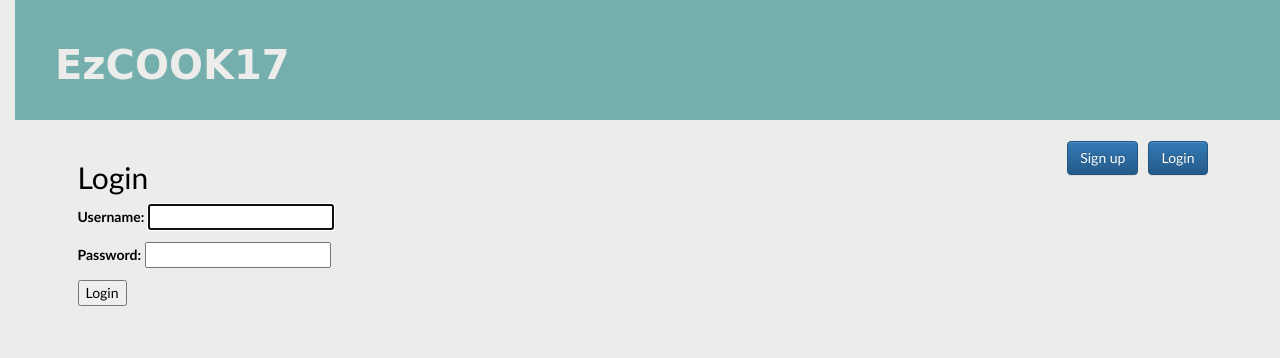
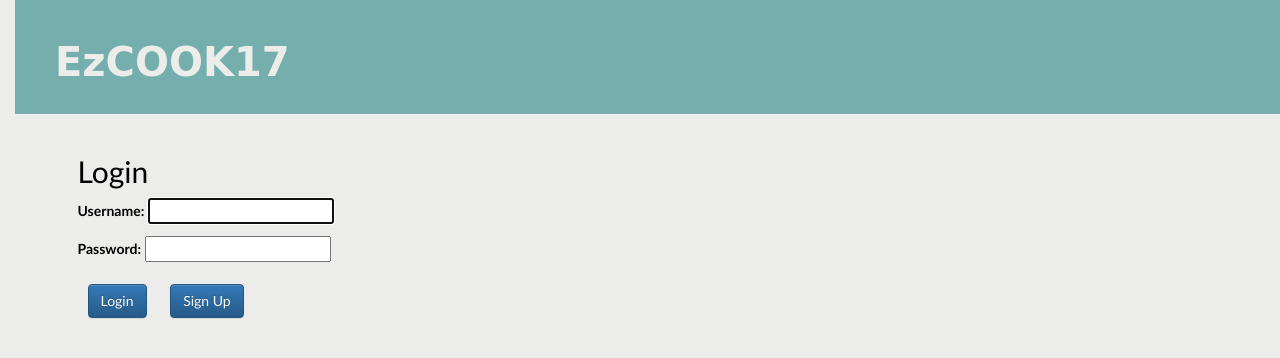
Before and after one commit to chihweil5/CSCI_5828_WebProject, a Django app: page /login/ in a window 1280 px wide. Shown: the top 358 px of the page. Run offline with Django 3.2, Linux system fonts and the light colour scheme; parts of the project's set-up code (start-up, migrations or seed data) failed here and were passed over; some libraries are stand-ins or nearby versions.

Commit message:
Change Login Layout

```diff
--- a/ezcook17/static/ezcook17/style.css
+++ b/ezcook17/static/ezcook17/style.css
@@ -5,10 +5,24 @@ body{
     color: black;
 }
 
-h1 {
+/* h1 {
     font-size: 40px;
     font-weight: bold;
     color: black;
+} */
+
+h1.header {
+    font-family: "Comic Sans MS", cursive, sans-serif;
+    font-size: 40px;
+    font-weight: bold;
+    color: #ECECEA;
+    /* text-shadow: 1px 1px 2px #000000; */
+}
+
+.page-header {
+    background-color: #74AFAD;
+    margin-top: 0;
+    padding: 20px 20px 20px 40px;
 }
 
 a:link {
@@ -21,12 +35,6 @@ a:hover {
 
 a:active, a:visited{
   color: #D9853B;
-}
-
-.page-header {
-    background-color: #74AFAD;
-    margin-top: 0;
-    padding: 20px 20px 20px 40px;
 }
 
 a.title {
@@ -54,3 +62,7 @@ hr.divider {
     background: #333;
     background-image: linear-gradient(to right, #ccc, #333, #ccc);
 }
+
+button.margin {
+    margin: 10px;
+}
--- a/templates/base.html
+++ b/templates/base.html
@@ -8,7 +8,7 @@
     </head>
     <body>
         <div class="page-header">
-            <h1><a href="/" class="title">EzCOOK17</a></h1>
+            <h1 class="header">EzCOOK17</h1>
         </div>
         <div class="content container">
             <div>
@@ -16,14 +16,12 @@
                     Hi, {{request.user}}
                     <a href="/logout/" class="top-menu"><button type="button" class="btn btn-primary pull-right"  style="margin-right:10px">Logout</button></a>
                 {% else %}
-                    <a href="{% url 'login_form' %}" class="top-menu"><button type="button" class="btn btn-primary pull-right"  style="margin-right:10px">Login</button></a>
-                    <a href="{% url 'signup' %}" class="top-menu"><button type="button" class="btn btn-primary pull-right" style="margin-right:10px">Sign up</button></a>
+                    {% block content %}
+
+                    {% endblock %}
                 {% endif %}
             </div>
-                {% block content %}
 
-
-                {% endblock %}
         </div>
     </body>
 </html>
--- a/templates/login_form.html
+++ b/templates/login_form.html
@@ -10,7 +10,8 @@
 		<form method="post">
 			{% csrf_token %}
 			{{ form.as_p }}
-			<button type="submit">Login</button>
+            <button type="submit" class="btn btn-primary btn-md margin">Login</button>
+            <a href="{% url 'signup' %}"><button type="button" class="btn btn-primary btn-md margin">Sign Up</button></a>
 		</form>
 	</div>
 </div>
--- a/templates/signup.html
+++ b/templates/signup.html
@@ -10,7 +10,7 @@
 		<form method="post">
 			{% csrf_token %}
 			{{ form.as_p }}
-			<button type="submit">Sign up</button>
+            <button type="submit" class="btn btn-primary btn-md margin">Sign Up</button>
 		</form>
 	</div>
 </div>
```
